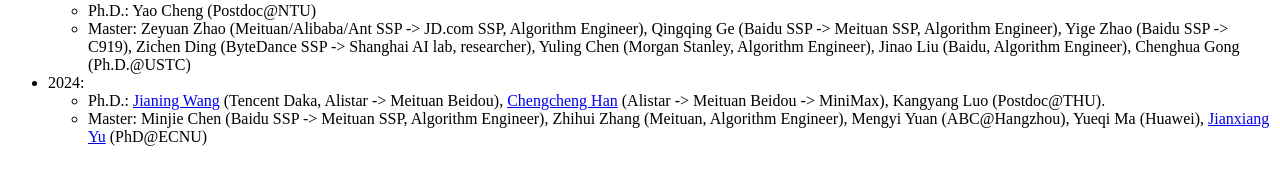
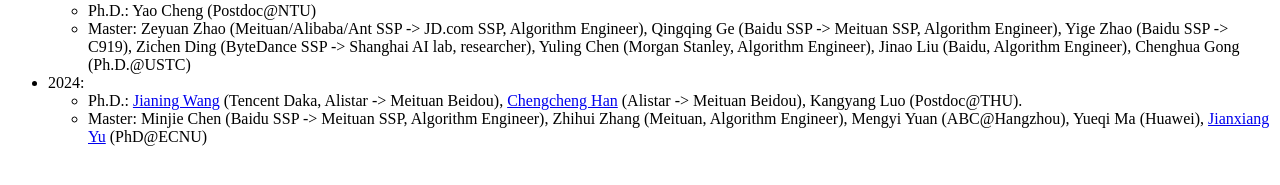
Before and after one commit to lixiang3776/lixiang3776.github.io, a Jekyll site: the page built from _pages/includes/alumni.md, in a window 1280 px wide. Shown: the part 547-732 px from the top of the page. Built offline with Jekyll 4.4.1, drawn with Linux system fonts in a browser that asks for light colours; our own code applies the rules of GitHub Pages for plain Markdown files.

Commit message:
update hcc

```diff
--- a/_pages/includes/alumni.md
+++ b/_pages/includes/alumni.md
@@ -6,5 +6,5 @@ I am so fortunate to have these students as my friends:
     - Ph.D.: Yao Cheng (Postdoc@NTU)
     - Master: Zeyuan Zhao (Meituan/Alibaba/Ant SSP -> JD.com SSP, Algorithm Engineer), Qingqing Ge (Baidu SSP -> Meituan SSP, Algorithm Engineer), Yige Zhao (Baidu SSP -> C919), Zichen Ding (ByteDance SSP -> Shanghai AI lab, researcher), Yuling Chen (Morgan Stanley, Algorithm Engineer), Jinao Liu (Baidu, Algorithm Engineer), Chenghua Gong (Ph.D.@USTC)
 - 2024:
-    - Ph.D.: [Jianing Wang](https://wjn1996.github.io/) (Tencent Daka, Alistar -> Meituan Beidou), [Chengcheng Han](https://hccngu.github.io/) (Alistar -> Meituan Beidou -> MiniMax), Kangyang Luo (Postdoc@THU).
+    - Ph.D.: [Jianing Wang](https://wjn1996.github.io/) (Tencent Daka, Alistar -> Meituan Beidou), [Chengcheng Han](https://hccngu.github.io/) (Alistar -> Meituan Beidou), Kangyang Luo (Postdoc@THU).
     - Master: Minjie Chen (Baidu SSP -> Meituan SSP, Algorithm Engineer), Zhihui Zhang (Meituan, Algorithm Engineer), Mengyi Yuan (ABC@Hangzhou), Yueqi Ma (Huawei), [Jianxiang Yu](https://jianxiangyu.github.io/) (PhD@ECNU)
```
